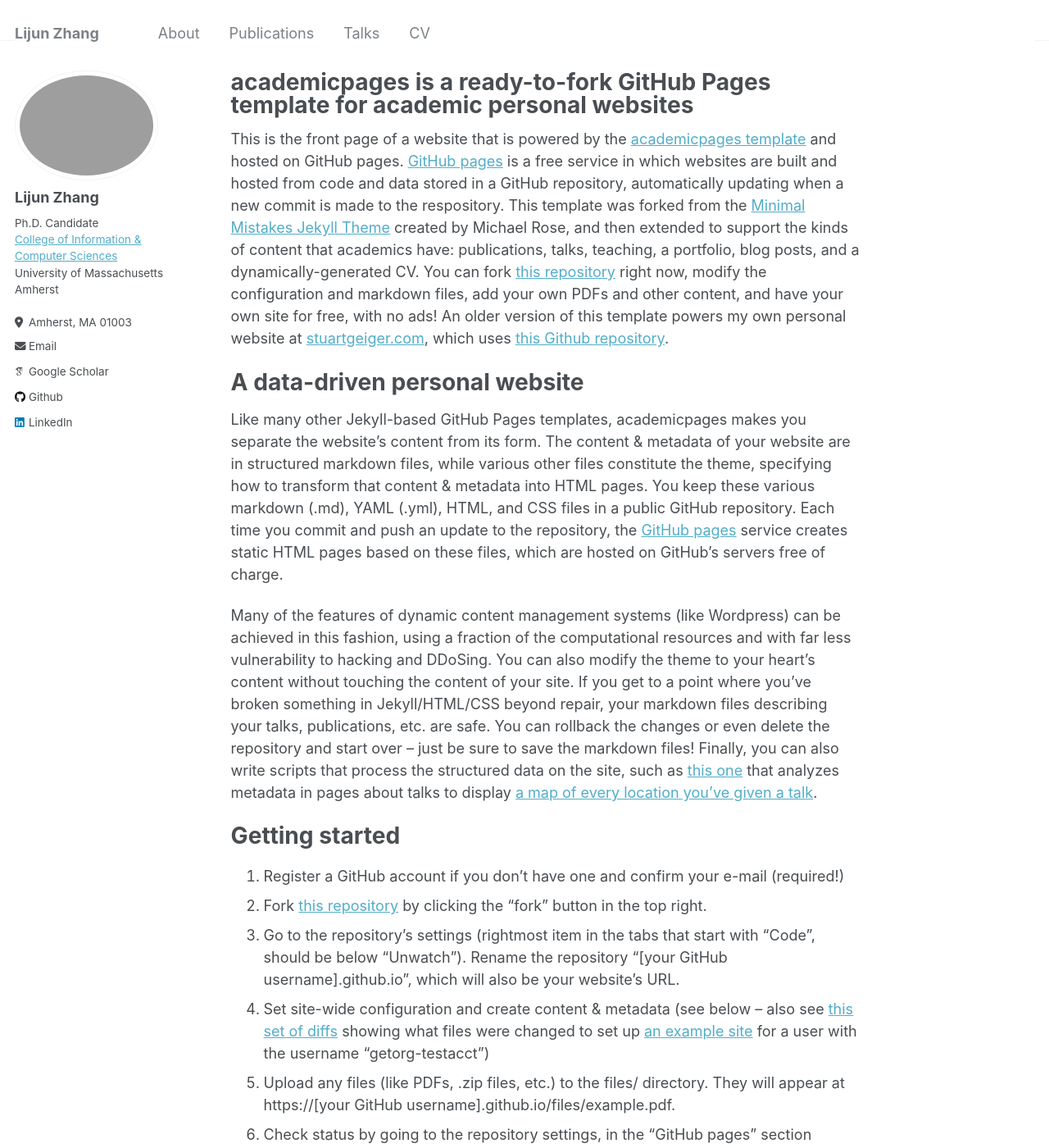
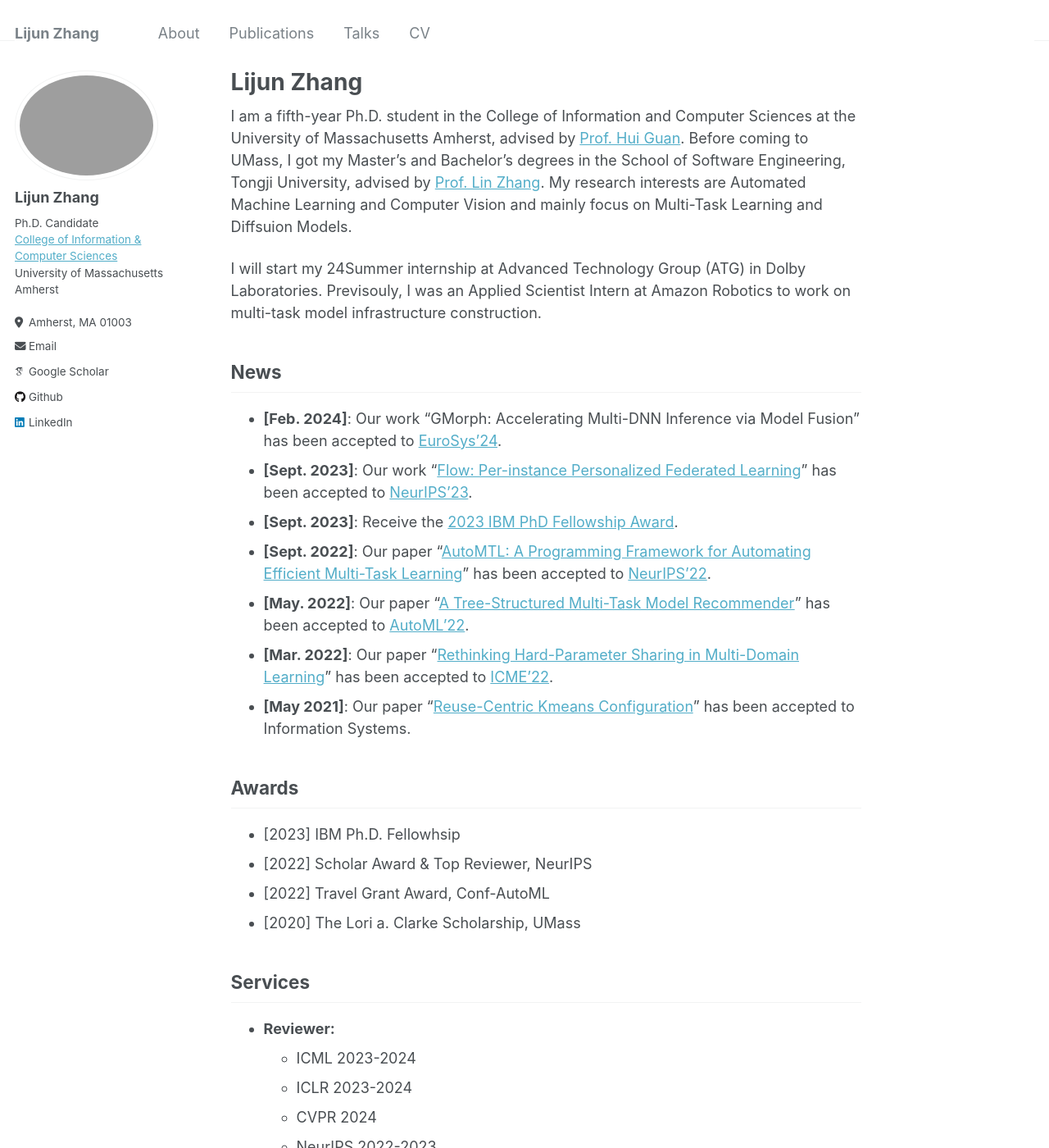
Before and after one commit to zhanglijun95/zhanglijun95.github.io, a Jekyll site: the page built from _pages/about.md, in a window 1280 px wide and 1400 px high. Shown: the whole window at 82% size. Built offline with Jekyll 4.4.1, drawn with Linux system fonts in a browser that asks for light colours; some web fonts are replaced; some of the changed text lies outside the part shown.

Commit message:
Update about.md

```diff
--- a/_pages/about.md
+++ b/_pages/about.md
@@ -1,49 +1,45 @@
 ---
 permalink: /
-title: "academicpages is a ready-to-fork GitHub Pages template for academic personal websites"
+title: "Lijun Zhang"
 author_profile: true
 redirect_from:
   - /about/
   - /about.html
 ---
 
-This is the front page of a website that is powered by the [academicpages template](https://github.com/academicpages/academicpages.github.io) and hosted on GitHub pages. [GitHub pages](https://pages.github.com) is a free service in which websites are built and hosted from code and data stored in a GitHub repository, automatically updating when a new commit is made to the respository. This template was forked from the [Minimal Mistakes Jekyll Theme](https://mmistakes.github.io/minimal-mistakes/) created by Michael Rose, and then extended to support the kinds of content that academics have: publications, talks, teaching, a portfolio, blog posts, and a dynamically-generated CV. You can fork [this repository](https://github.com/academicpages/academicpages.github.io) right now, modify the configuration and markdown files, add your own PDFs and other content, and have your own site for free, with no ads! An older version of this template powers my own personal website at [stuartgeiger.com](http://stuartgeiger.com), which uses [this Github repository](https://github.com/staeiou/staeiou.github.io).
+I am a fifth-year Ph.D. student in the College of Information and Computer Sciences at the University of Massachusetts Amherst, advised by [Prof. Hui Guan](https://guanh01.github.io/).
+Before coming to UMass, I got my Master's and Bachelor's degrees in the School of Software Engineering, Tongji University, advised by [Prof. Lin Zhang](https://cslinzhang.gitee.io/home/).
+My research interests are Automated Machine Learning and Computer Vision and mainly focus on Multi-Task Learning and Diffsuion Models.
 
-A data-driven personal website
-======
-Like many other Jekyll-based GitHub Pages templates, academicpages makes you separate the website's content from its form. The content & metadata of your website are in structured markdown files, while various other files constitute the theme, specifying how to transform that content & metadata into HTML pages. You keep these various markdown (.md), YAML (.yml), HTML, and CSS files in a public GitHub repository. Each time you commit and push an update to the repository, the [GitHub pages](https://pages.github.com/) service creates static HTML pages based on these files, which are hosted on GitHub's servers free of charge.
+I will start my 24Summer internship at Advanced Technology Group (ATG) in Dolby Laboratories.
+Previsouly, I was an Applied Scientist Intern at Amazon Robotics to work on multi-task model infrastructure construction.
 
-Many of the features of dynamic content management systems (like Wordpress) can be achieved in this fashion, using a fraction of the computational resources and with far less vulnerability to hacking and DDoSing. You can also modify the theme to your heart's content without touching the content of your site. If you get to a point where you've broken something in Jekyll/HTML/CSS beyond repair, your markdown files describing your talks, publications, etc. are safe. You can rollback the changes or even delete the repository and start over -- just be sure to save the markdown files! Finally, you can also write scripts that process the structured data on the site, such as [this one](https://github.com/academicpages/academicpages.github.io/blob/master/talkmap.ipynb) that analyzes metadata in pages about talks to display [a map of every location you've given a talk](https://academicpages.github.io/talkmap.html).
+## News
 
-Getting started
-======
-1. Register a GitHub account if you don't have one and confirm your e-mail (required!)
-1. Fork [this repository](https://github.com/academicpages/academicpages.github.io) by clicking the "fork" button in the top right.
-1. Go to the repository's settings (rightmost item in the tabs that start with "Code", should be below "Unwatch"). Rename the repository "[your GitHub username].github.io", which will also be your website's URL.
-1. Set site-wide configuration and create content & metadata (see below -- also see [this set of diffs](http://archive.is/3TPas) showing what files were changed to set up [an example site](https://getorg-testacct.github.io) for a user with the username "getorg-testacct")
-1. Upload any files (like PDFs, .zip files, etc.) to the files/ directory. They will appear at https://[your GitHub username].github.io/files/example.pdf.
-1. Check status by going to the repository settings, in the "GitHub pages" section
+- **[Feb. 2024]**: Our work "GMorph: Accelerating Multi-DNN Inference via Model Fusion" has been accepted to [EuroSys'24](https://2024.eurosys.org/).
+- **[Sept. 2023]**: Our work "[Flow: Per-instance Personalized Federated Learning](https://guanh01.github.io/files/2023flow.pdf)" has been accepted to [NeurIPS'23](https://nips.cc/).
+- **[Sept. 2023]**: Receive the [2023 IBM PhD Fellowship Award](https://research.ibm.com/university/awards/fellowships-awardees.html).
+- **[Sept. 2022]**: Our paper "[AutoMTL: A Programming Framework for Automating Efficient Multi-Task Learning](http://guanh01.github.io/files/2022automtl.pdf)" has been accepted to [NeurIPS'22](https://nips.cc/).
+- **[May. 2022]**: Our paper "[A Tree-Structured Multi-Task Model Recommender](http://guanh01.github.io/files/2022automl.pdf)" has been accepted to [AutoML'22](https://automl.cc/).
+- **[Mar. 2022]**: Our paper "[Rethinking Hard-Parameter Sharing in Multi-Domain Learning](http://guanh01.github.io/files/2022rethinking.pdf)" has been accepted to [ICME'22](http://2022.ieeeicme.org/).
+- **[May 2021]**: Our paper "[Reuse-Centric Kmeans Configuration](https://www.sciencedirect.com/science/article/abs/pii/S0306437921000430)" has been accepted to Information Systems.
 
-Site-wide configuration
-------
-The main configuration file for the site is in the base directory in [_config.yml](https://github.com/academicpages/academicpages.github.io/blob/master/_config.yml), which defines the content in the sidebars and other site-wide features. You will need to replace the default variables with ones about yourself and your site's github repository. The configuration file for the top menu is in [_data/navigation.yml](https://github.com/academicpages/academicpages.github.io/blob/master/_data/navigation.yml). For example, if you don't have a portfolio or blog posts, you can remove those items from that navigation.yml file to remove them from the header.
+## Awards
 
-Create content & metadata
-------
-For site content, there is one markdown file for each type of content, which are stored in directories like _publications, _talks, _posts, _teaching, or _pages. For example, each talk is a markdown file in the [_talks directory](https://github.com/academicpages/academicpages.github.io/tree/master/_talks). At the top of each markdown file is structured data in YAML about the talk, which the theme will parse to do lots of cool stuff. The same structured data about a talk is used to generate the list of talks on the [Talks page](https://academicpages.github.io/talks), each [individual page](https://academicpages.github.io/talks/2012-03-01-talk-1) for specific talks, the talks section for the [CV page](https://academicpages.github.io/cv), and the [map of places you've given a talk](https://academicpages.github.io/talkmap.html) (if you run this [python file](https://github.com/academicpages/academicpages.github.io/blob/master/talkmap.py) or [Jupyter notebook](https://github.com/academicpages/academicpages.github.io/blob/master/talkmap.ipynb), which creates the HTML for the map based on the contents of the _talks directory).
+- \[2023\] IBM Ph.D. Fellowhsip
+- \[2022\] Scholar Award & Top Reviewer, NeurIPS
+- \[2022\] Travel Grant Award, Conf-AutoML
+- \[2020\] The Lori a. Clarke Scholarship, UMass
+<!-- - Best Undergraduate & Graduate Thesis, Tongji University, Shanghai, 2016 & 2019 -->
+<!-- - Outstanding Graduates in Shanghai, Education Committee, Shanghai, 2016 & 2019  -->
+<!-- - National Scholarship for Graduate Students, Ministry of Education, China, 2018 -->
 
-**Markdown generator**
-
-I have also created [a set of Jupyter notebooks](https://github.com/academicpages/academicpages.github.io/tree/master/markdown_generator
-) that converts a CSV containing structured data about talks or presentations into individual markdown files that will be properly formatted for the academicpages template. The sample CSVs in that directory are the ones I used to create my own personal website at stuartgeiger.com. My usual workflow is that I keep a spreadsheet of my publications and talks, then run the code in these notebooks to generate the markdown files, then commit and push them to the GitHub repository.
-
-How to edit your site's GitHub repository
-------
-Many people use a git client to create files on their local computer and then push them to GitHub's servers. If you are not familiar with git, you can directly edit these configuration and markdown files directly in the github.com interface. Navigate to a file (like [this one](https://github.com/academicpages/academicpages.github.io/blob/master/_talks/2012-03-01-talk-1.md) and click the pencil icon in the top right of the content preview (to the right of the "Raw | Blame | History" buttons). You can delete a file by clicking the trashcan icon to the right of the pencil icon. You can also create new files or upload files by navigating to a directory and clicking the "Create new file" or "Upload files" buttons.
-
-Example: editing a markdown file for a talk
-![Editing a markdown file for a talk](/images/editing-talk.png)
-
-For more info
-------
-More info about configuring academicpages can be found in [the guide](https://academicpages.github.io/markdown/). The [guides for the Minimal Mistakes theme](https://mmistakes.github.io/minimal-mistakes/docs/configuration/) (which this theme was forked from) might also be helpful.
+## Services
+- **Reviewer:**
+    - ICML 2023-2024
+    - ICLR 2023-2024
+    - CVPR 2024
+    - NeurIPS 2022-2023
+    - IEEE Transactions on Image Processing
+- **Program Committee:**
+    - AIGC 2023
```
